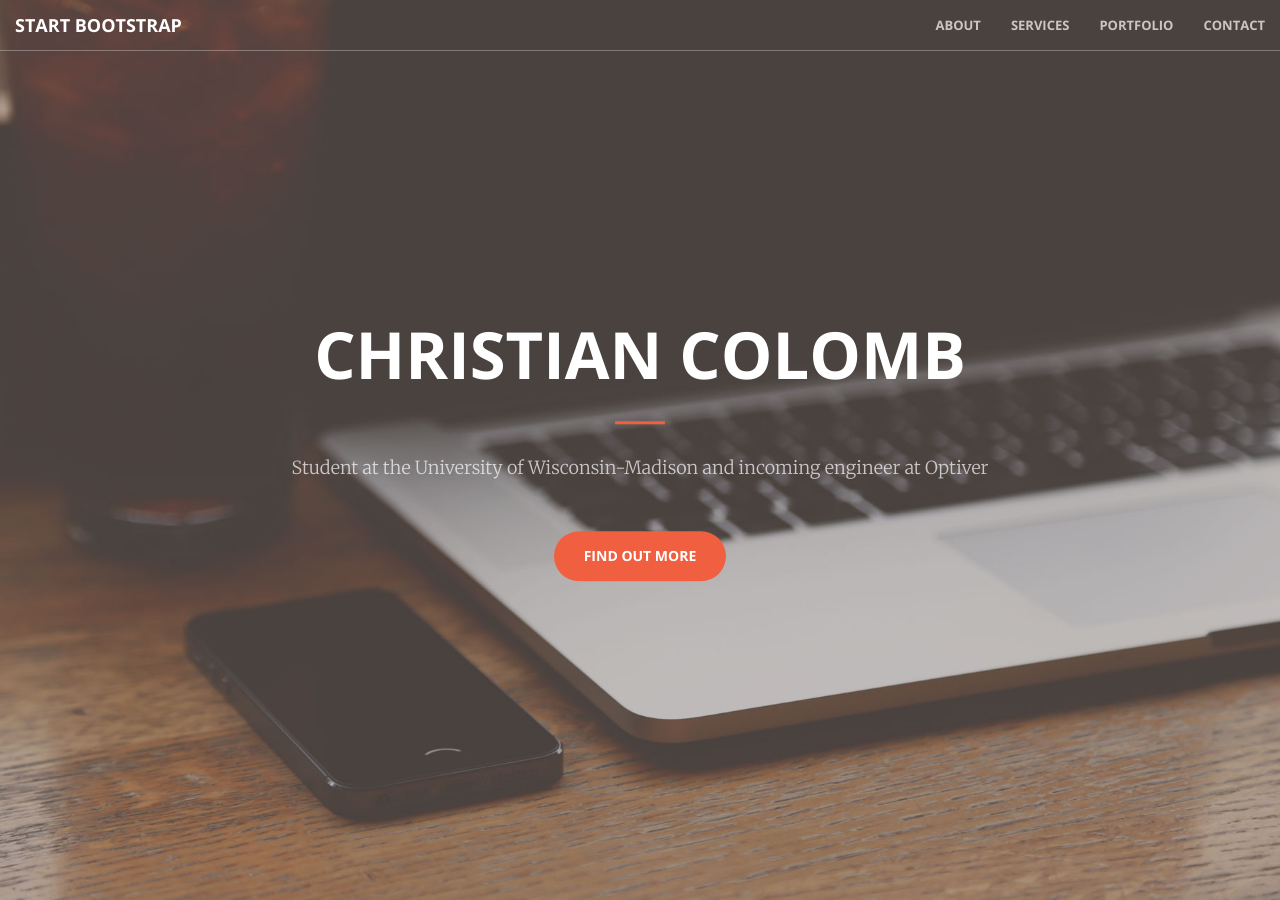
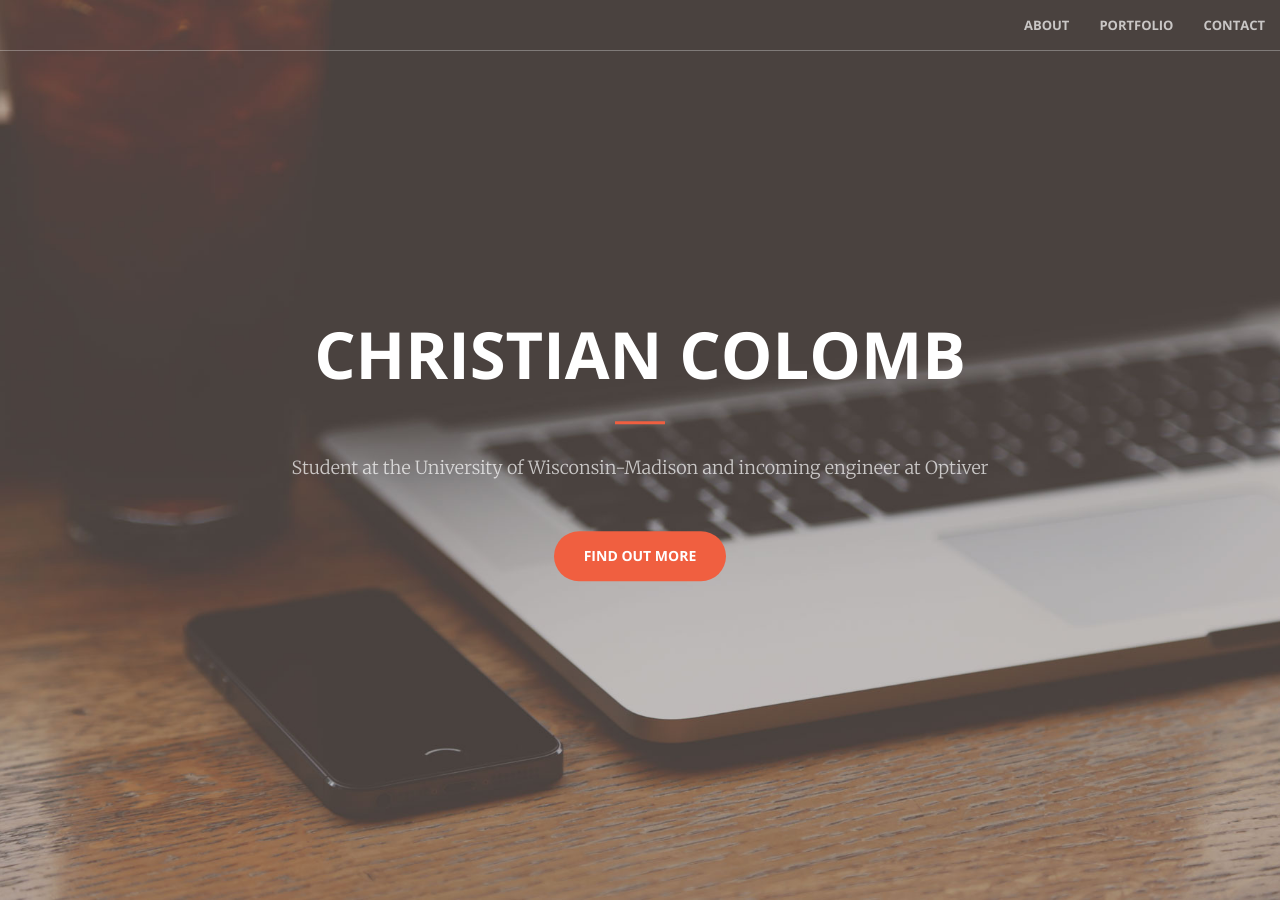
Before and after one commit to christiancolomb/ChristianColomb.github.io, a Jekyll site: the page built from index.html, in a window 1280 px wide and 900 px high. Built offline with Jekyll 4.4.1, drawn with Linux system fonts in a browser that asks for light colours.

Commit message:
Update nav.html

```diff
--- a/_includes/nav.html
+++ b/_includes/nav.html
@@ -8,7 +8,7 @@
                 <span class="icon-bar"></span>
                 <span class="icon-bar"></span>
             </button>
-            <a class="navbar-brand page-scroll" href="#page-top">Start Bootstrap</a>
+            <a class="navbar-brand page-scroll" href="#page-top"></a>
         </div>
 
         <!-- Collect the nav links, forms, and other content for toggling -->
@@ -16,9 +16,6 @@
             <ul class="nav navbar-nav navbar-right">
                 <li>
                     <a class="page-scroll" href="#about">About</a>
-                </li>
-                <li>
-                    <a class="page-scroll" href="#services">Services</a>
                 </li>
                 <li>
                     <a class="page-scroll" href="#portfolio">Portfolio</a>
```
